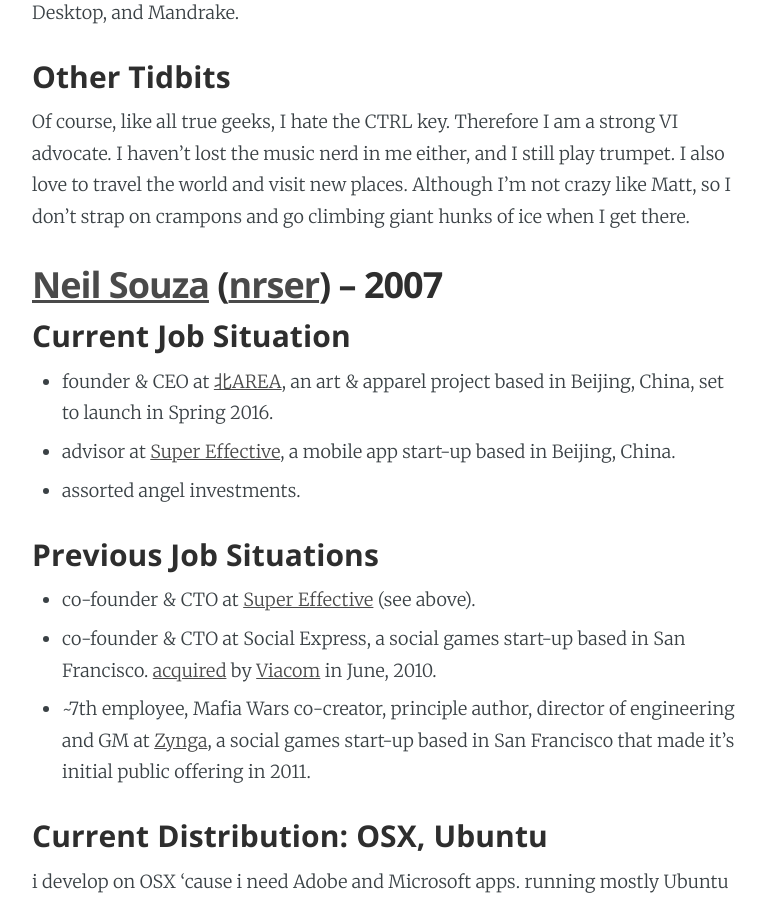
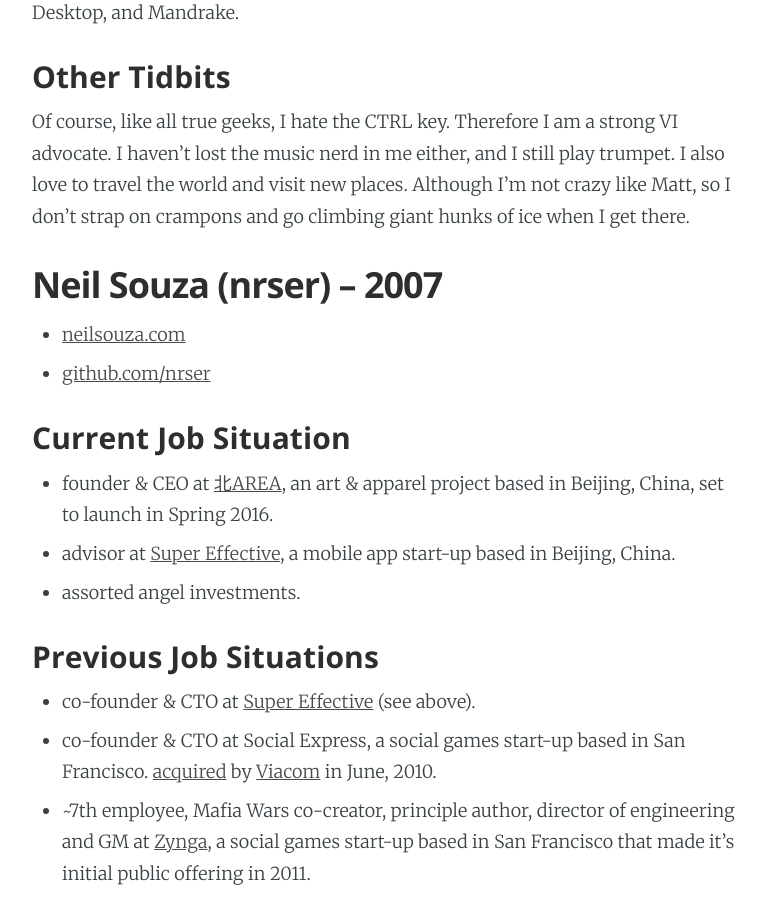
Before and after one commit to CPLUG/cplug.org-old, a Jekyll site: the page built from about/alums.md, in a window 1280 px wide and 900 px high, scrolled down 8453 px. Shown: the whole window, without its empty margins (253-1019 px from the left). Built offline with Jekyll 4.4.1, drawn with Linux system fonts in a browser that asks for light colours; nearby versions of some CDN libraries.

Commit message:
Fix links in Neil Souza's header

```diff
--- a/about/alums.md
+++ b/about/alums.md
@@ -169,10 +169,10 @@
 
 Of course, like all true geeks, I hate the CTRL key. Therefore I am a strong VI advocate. I haven't lost the music nerd in me either, and I still play trumpet. I also love to travel the world and visit new places. Although I'm not crazy like Matt, so I don't strap on crampons and go climbing giant hunks of ice when I get there.
 
-## [Neil Souza][] ([nrser](https://github.com/nrser)) -- 2007
+## Neil Souza (nrser) -- 2007
 
-[Neil Souza]: http://neilsouza.com
-[nrser]: https://github.com/nrser
+ - [neilsouza.com](http://neilsouza.com)
+ - [github.com/nrser](https://github.com/nrser)
 
 ### Current Job Situation
 
```
